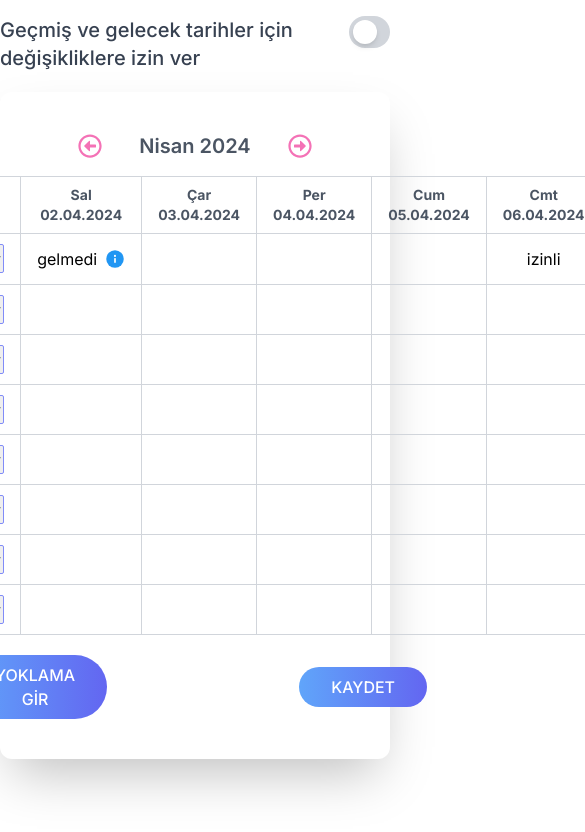
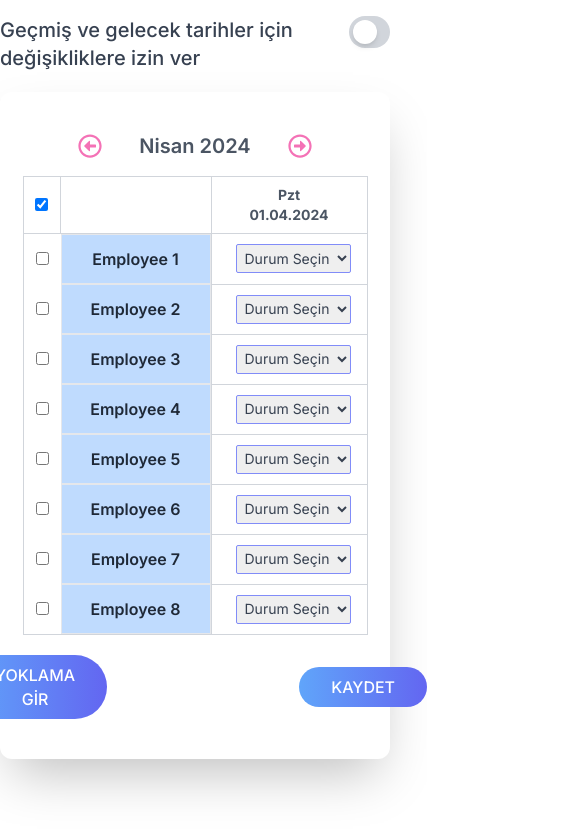
Before and after one commit to gokcetasci/Employee-Attendance-Tracker-Project, a Next.js app: page /admin in a window 390 px wide. Shown: the top 832 px of the page, 585 px wide, since content can reach past the window. Built offline with nearby package versions, Linux system fonts and the light colour scheme.

Commit message:
responsive added for table

```diff
--- a/components/generalcalendar/index.js
+++ b/components/generalcalendar/index.js
@@ -80,30 +80,63 @@ const GeneralCalendar = ({ allowPastAndFutureChanges }) => {
     return "";
   };
 
-  // Haftanın tarihlerini alma
   const getWeekDates = (date) => {
     const weekDates = [];
     const startOfWeek = new Date(date);
-    startOfWeek.setDate(startOfWeek.getDate() - startOfWeek.getDay() + 1);
+
+    // Haftanın başlangıcını ayarla
+    startOfWeek.setDate(startOfWeek.getDate());
+
+    // Eğer ekran küçükse (mobil), sadece bir sonraki günü ekle
+    if (window.innerWidth <= 768) {
+      for (let i = 0; i < 1; i++) {
+        const day = new Date(startOfWeek);
+        day.setDate(startOfWeek.getDate() + i);
+        weekDates.push(day);
+      }
+    } else if (window.innerWidth > 768 && window.innerWidth <= 1024) {
+      // Tablet ekranı ise 3 gün ekle
+      for (let i = 0; i < 3; i++) {
+        const day = new Date(startOfWeek);
+        day.setDate(startOfWeek.getDate() + i);
+        weekDates.push(day);
+      }
+    } else {
+      // Ekran büyükse (desktop), 7 gün ekle
       for (let i = 0; i < 7; i++) {
         const day = new Date(startOfWeek);
         day.setDate(startOfWeek.getDate() + i);
         weekDates.push(day);
       }
+    }
+
     return weekDates;
   };
+
+  // Haftanın tarihlerini alma işlevini kullanarak, bu haftanın tarihlerini güncelle
+  const weekDates = getWeekDates(currentDate);
 
   // Önceki haftaya gitme işlevi
   const goToPreviousWeek = () => {
     const previousWeek = new Date(currentDate);
-    previousWeek.setDate(previousWeek.getDate() - 7);
+    if (window.innerWidth <= 768) {
+      // Mobil ekran kontrolü
+      previousWeek.setDate(previousWeek.getDate() - 1); // Mobilde 1 gün geri git
+    } else {
+      previousWeek.setDate(previousWeek.getDate() - 3); // Tablette 3 gün geri git
+    }
     setCurrentDate(previousWeek);
   };
 
   // Sonraki haftaya gitme işlevi
   const goToNextWeek = () => {
     const nextWeek = new Date(currentDate);
-    nextWeek.setDate(nextWeek.getDate() + 7);
+    if (window.innerWidth <= 768) {
+      // Mobil ekran kontrolü
+      nextWeek.setDate(nextWeek.getDate() + 1); // Mobilde 1 gün ileri git
+    } else {
+      nextWeek.setDate(nextWeek.getDate() + 3); // Tablette 3 gün ileri git
+    }
     setCurrentDate(nextWeek);
   };
 
@@ -214,7 +247,7 @@ const GeneralCalendar = ({ allowPastAndFutureChanges }) => {
                 <td className="w-[150px] h-[50px] bg-blue-200 border px-4 py-2 flex items-center justify-center text-[16px] font-semibold text-gray-800 hover:text-blue-500">
                   <Link href={`/employee/${employee.id}`}>{employee.name}</Link>
                 </td>
-                {getWeekDates(currentDate).map((date, index) => {
+                {weekDates.map((date, index) => {
                   const isClickable =
                     allowPastAndFutureChanges ||
                     date.toDateString() === new Date().toDateString();
```
Lines whose indentation alone changed are shown as unchanged.
